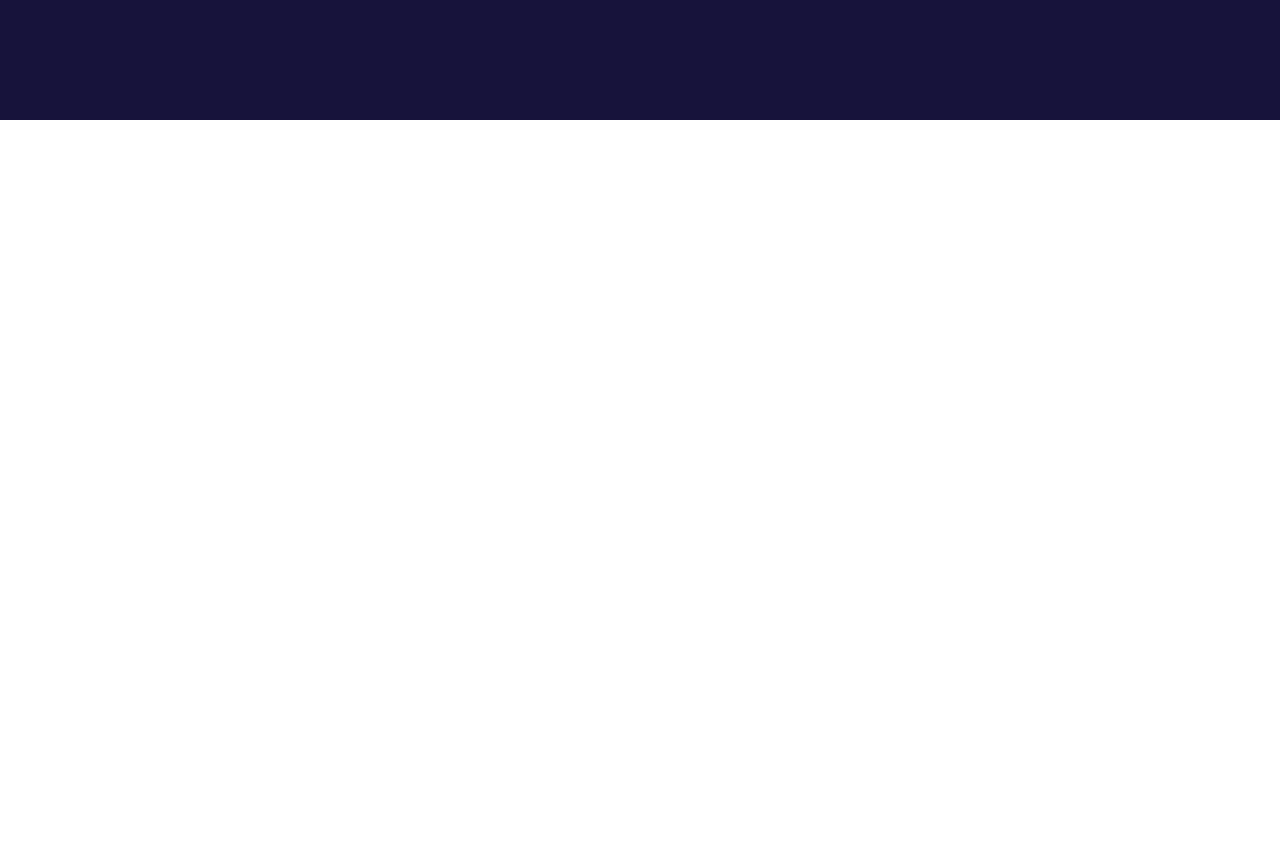
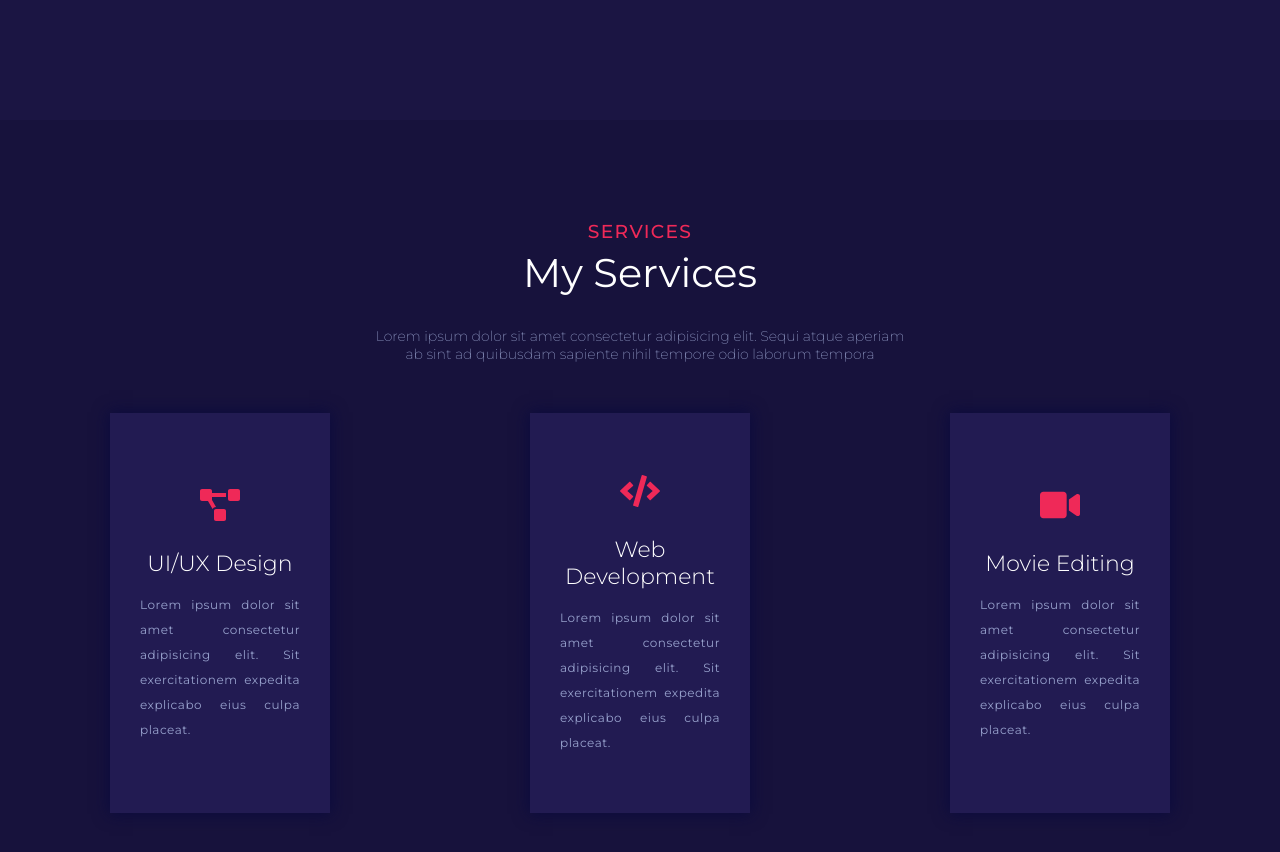
Before and after one commit to ksky793/portfolio, a React (Create React App) app: page / in a window 1280 px wide. Shown: the part 1480-2332 px from the top of the page. Before the commit the page ends 1600 px from the top, so only its background shows below. Built offline with nearby package versions, Linux system fonts and the light colour scheme.

Commit message:
Created Services Component

```diff
--- a/src/App.js
+++ b/src/App.js
@@ -3,6 +3,7 @@ import Navbar from './components/navbar/Navbar';
 
 import './App.css';
 import About from './components/about/About';
+import Services from './components/services/Services';
 
 function App() {
 	return (
@@ -10,6 +11,7 @@ function App() {
 			{/* <Navbar /> */}
 			<Header />
 			<About />
+			<Services />
 		</div>
 	);
 }
--- a/src/components/about/About.css
+++ b/src/components/about/About.css
@@ -9,7 +9,7 @@
 	width: 100%;
 	height: 100vh;
 	text-align: center;
-	background-color: var(--sectionAboutBackground);
+	background-color: var(--lightPurpleBackground);
 	z-index: 0;
 }
 
--- a/src/components/header/Header.css
+++ b/src/components/header/Header.css
@@ -142,3 +142,9 @@
 		background-color: var(--lightRedColor);
 	}
 }
+
+@media (min-width: 1200px) and (min-height: 1000px) {
+	.header-my-image {
+		width: 770px;
+	}
+}
--- /dev/null
+++ b/src/components/sectionHeaders/SectionHeaders.css
@@ -0,0 +1,33 @@
+.headers-container {
+	text-align: center;
+	margin-bottom: 50px;
+}
+.headers-upper-text {
+	font-weight: 500;
+	letter-spacing: 1.3px;
+	color: var(--lightRedColor);
+	margin-bottom: 5px;
+}
+.headers-lower-text {
+	font-weight: 400;
+	font-size: 40px;
+	color: white;
+	margin-bottom: 30px;
+}
+.services-main-paragraph {
+	font-weight: 200;
+	font-size: 14px;
+	text-align: justify;
+	color: var(--headerDescriptionColor);
+}
+
+@media (min-width: 769px) {
+	.services-row {
+		flex-direction: row;
+	}
+	.services-main-paragraph {
+		margin: 0 auto;
+		width: 50%;
+		text-align: center;
+	}
+}
--- /dev/null
+++ b/src/components/sectionHeaders/SectionHeaders.js
@@ -0,0 +1,14 @@
+import './SectionHeaders.css';
+const sectionHeaders = ({ upperText, lowerText, headersParagraph }) => {
+	return (
+		<div className='headers-container'>
+			<h3 className='headers-upper-text'>{upperText}</h3>
+			<h2 className='headers-lower-text'>{lowerText}</h2>
+			{headersParagraph && (
+				<p className='services-main-paragraph'>{headersParagraph}</p>
+			)}
+		</div>
+	);
+};
+
+export default sectionHeaders;
--- /dev/null
+++ b/src/components/services/Services.css
@@ -0,0 +1,21 @@
+.section-services {
+	width: 100%;
+	height: 100%;
+	background-color: var(--darkPurpleBackground);
+}
+
+.services-container {
+	text-align: center;
+}
+
+.services-row {
+	display: flex;
+	flex-direction: column;
+	justify-content: space-between;
+}
+
+@media (min-width: 769px) {
+	.services-row {
+		flex-direction: row;
+	}
+}
--- /dev/null
+++ b/src/components/services/Services.js
@@ -0,0 +1,58 @@
+import './Services.css';
+import SectionHeaders from '../sectionHeaders/SectionHeaders';
+import ServicesColumn from './servicesColumn/ServicesColumn';
+import { FaVideo, FaProjectDiagram, FaCode } from 'react-icons/fa';
+
+const Services = () => {
+	const headersParagraph =
+		'Lorem ipsum dolor sit amet consectetur adipisicing elit. Sequi atque aperiam ab sint ad quibusdam sapiente nihil tempore odio laborum tempora';
+
+	const servicesColumns = [
+		{
+			id: 1,
+			icon: <FaProjectDiagram className='ic ic-project-diagram' />,
+			header: 'UI/UX Design',
+			paragraph:
+				'Lorem ipsum dolor sit amet consectetur adipisicing elit. Sit exercitationem expedita explicabo eius culpa placeat.',
+		},
+		{
+			id: 2,
+			icon: <FaCode className='ic ic-code' />,
+			header: 'Web Development',
+			paragraph:
+				'Lorem ipsum dolor sit amet consectetur adipisicing elit. Sit exercitationem expedita explicabo eius culpa placeat.',
+		},
+		{
+			id: 3,
+			icon: <FaVideo className='ic ic-video' />,
+			header: 'Movie Editing',
+			paragraph:
+				'Lorem ipsum dolor sit amet consectetur adipisicing elit. Sit exercitationem expedita explicabo eius culpa placeat.',
+		},
+	];
+
+	return (
+		<section className='section-services'>
+			<div className='wrapper services-container'>
+				<SectionHeaders
+					upperText='SERVICES'
+					lowerText='My Services'
+					headersParagraph={headersParagraph}
+				/>
+
+				<div className='services-row'>
+					{servicesColumns.map((column) => (
+						<ServicesColumn
+							key={column.id}
+							icon={column.icon}
+							header={column.header}
+							paragraph={column.paragraph}
+						/>
+					))}
+				</div>
+			</div>
+		</section>
+	);
+};
+
+export default Services;
--- /dev/null
+++ b/src/components/services/servicesColumn/ServicesColumn.css
@@ -0,0 +1,38 @@
+.services-column {
+	width: 100%;
+	height: 350px;
+	display: flex;
+	flex-direction: column;
+	justify-content: center;
+	align-items: center;
+	margin-bottom: 30px;
+	padding: 0 30px;
+	background-color: var(--servicesColumnColor);
+	box-shadow: 0 0 15px 1px rgb(10, 10, 62);
+}
+.ic-project-diagram,
+.ic-code,
+.ic-video {
+	font-size: 40px;
+	margin-bottom: 25px;
+}
+.services-column-header {
+	margin-bottom: 15px;
+	font-size: 22px;
+	font-weight: 300;
+	color: white;
+	text-align: center;
+}
+.services-column-paragraph {
+	color: var(--headerDescriptionColor);
+	font-size: 12px;
+	line-height: 25px;
+	letter-spacing: 0.5px;
+	text-align: justify;
+}
+@media (min-width: 769px) {
+	.services-column {
+		width: 220px;
+		height: 400px;
+	}
+}
--- /dev/null
+++ b/src/components/services/servicesColumn/ServicesColumn.js
@@ -0,0 +1,13 @@
+import 'react-icons/fa';
+import './ServicesColumn.css';
+const ServicesColumn = ({ icon, header, paragraph }) => {
+	return (
+		<div className='services-column'>
+			{icon}
+			<h4 className='services-column-header'>{header}</h4>
+			<p className='services-column-paragraph'>{paragraph}</p>
+		</div>
+	);
+};
+
+export default ServicesColumn;
--- a/src/index.css
+++ b/src/index.css
@@ -9,18 +9,22 @@
 	--lightRedColor: #ef2958;
 	--lightPurpleColor: #9d98c4;
 
+	--lightPurpleBackground: #1b1543;
+	--darkPurpleBackground: #17123c;
+
 	--headerTitleColor: #ffffff;
 	--headerPositionColor: #cbd3f4;
 	--headerDescriptionColor: #97a1cc;
 
-	--sectionAboutBackground: #17133b;
+	--sectionAboutWidth: 300px;
 
-	--sectionAboutWidth: 300px;
+	--servicesColumnColor: #221b52;
 }
 
 * {
 	margin: 0;
 	padding: 0;
+	box-sizing: border-box;
 }
 
 body {
@@ -40,9 +44,16 @@ body {
 	transition: color 0.3s ease;
 }
 .ic:hover {
-	color: white;
+	color: rgb(127, 93, 239);
 }
 .wrapper {
 	max-width: 1200px;
-	padding: 0 20px;
+	margin: 0 auto;
+	padding: 100px 40px;
 }
+
+@media (min-width: 1089px) {
+	.wrapper {
+		padding: 100px 70px;
+	}
+}
```
